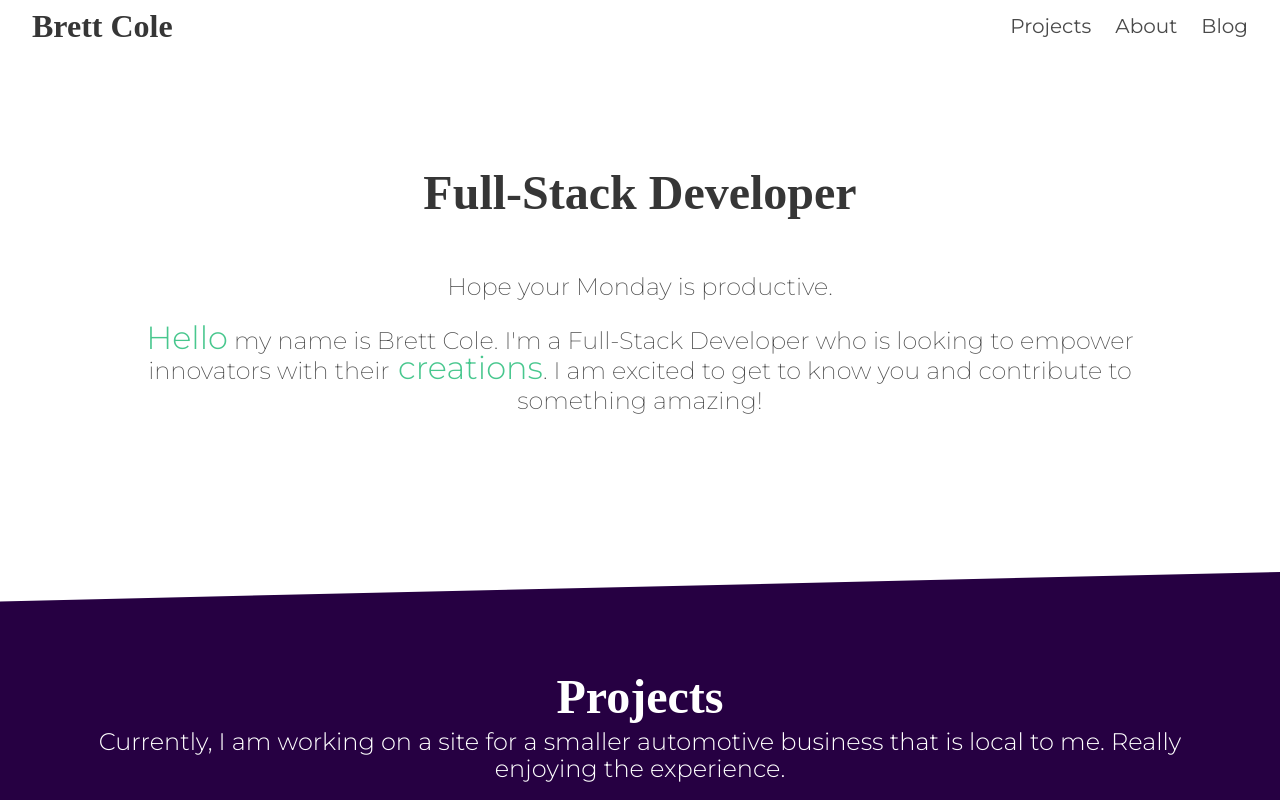
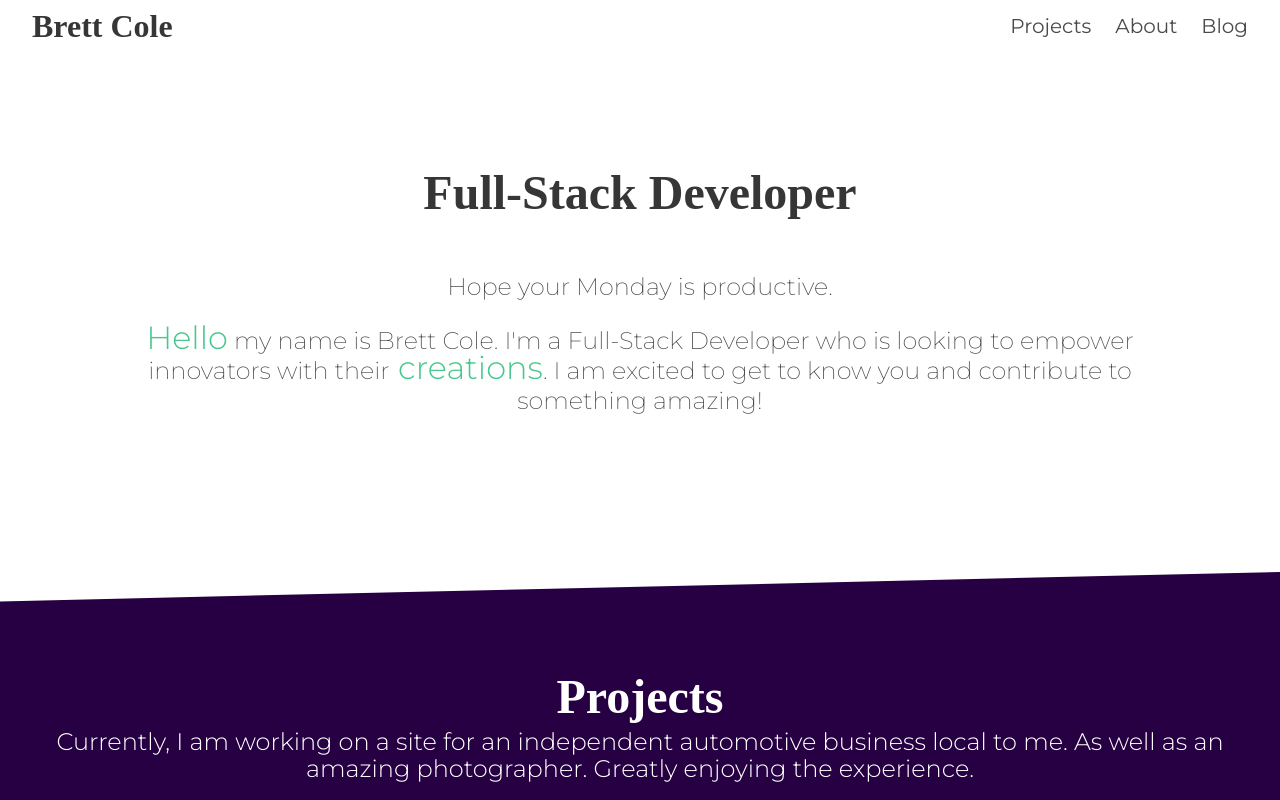
Before and after one commit to brettCole/personal-portfolio, a React (Create React App) app: page / in a window 1280 px wide. Shown: the top 800 px of the page. Built offline with nearby package versions, Linux system fonts and the light colour scheme; a web font is replaced by a local one.

Commit message:
current projects

```diff
--- a/src/components/Projects.js
+++ b/src/components/Projects.js
@@ -21,7 +21,7 @@ const Projects = () => {
         <h1 className='title is-1 has-text-white'>Projects</h1>
       </Fade>
       <Fade right>
-        <h4 className='subtitle is-4 has-text-white has-text-weight-light'>Currently, I am working on a site for a smaller automotive business that is local to me. Really enjoying the experience.</h4>
+        <h4 className='subtitle is-4 has-text-white has-text-weight-light'>Currently, I am working on a site for an independent automotive business local to me. As well as an amazing photographer. Greatly enjoying the experience.</h4>
       </Fade>
       <Fade left>
         <h4 className='subtitle is-4 has-text-white has-text-weight-light'>Here are some recent projects I have completed.</h4>
```
